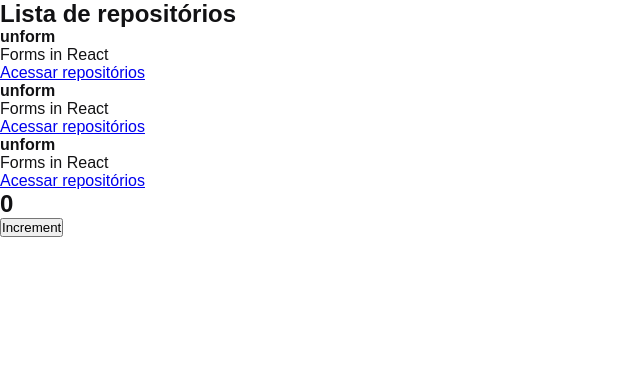
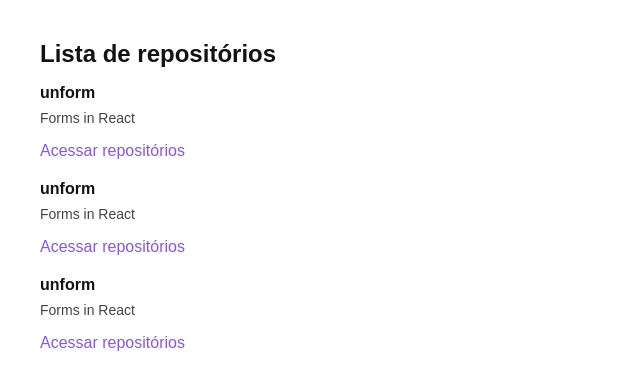
Before and after one commit to fredzstevanato/IGNITE-REACT-Chapter-01-Github-Expolorer, a React app: page / in a window 1280 px wide. Shown: the top 390 px of the page, without its empty margins (0-640 px from the left). Built offline with nearby package versions, Linux system fonts and the light colour scheme.

Commit message:
feat: add css RepositoryList

```diff
--- a/src/App.jsx
+++ b/src/App.jsx
@@ -1,4 +1,3 @@
-import { Counter } from './components/Counter'
 import { RepositoryList } from './components/RepositoryList';
 import './styles/global.scss';
 
@@ -6,7 +5,6 @@
   return (
     <>
       <RepositoryList	/>
-      <Counter />
     </>
   )
 }
--- a/src/components/Counter.jsx
+++ /dev/null
@@ -1,21 +0,0 @@
-import  { useState } from 'react'
-
-export function Counter() {
-  const [counter, setCounter] = useState(0);
-
-  function increment() {
-    setCounter(counter + 1)
-  }
-
-  return (
-    <div>
-      <h2>{ counter }</h2>
-      <button
-        type="button"
-        onClick={increment}
-      >
-        Increment
-      </button>
-    </div>
-  )
-}
--- a/src/components/RepositoryList.jsx
+++ b/src/components/RepositoryList.jsx
@@ -1,4 +1,6 @@
-import { RepositoryItem } from "./RepositoryItem";
+import { RepositoryItem } from './RepositoryItem';
+
+import '../styles/repositories.scss';
 
 const repository = {
   name: 'unform',
--- /dev/null
+++ b/src/styles/repositories.scss
@@ -0,0 +1,29 @@
+section.repository-list {
+  margin: 40px;
+
+  h1 {
+    margin-bottom: 16px;
+  }
+
+  ul {
+    list-style: none;
+
+    li {
+      & + li {
+        margin-top: 20px;
+      }
+      p {
+        font-size: 14px;
+        color: #444;
+        margin-top: 8px;
+      }
+
+      a {
+        display: inline-block;
+        margin-top: 16px;
+        text-decoration: none;
+        color: #8257e6;
+      }
+    }
+  }
+}
```
